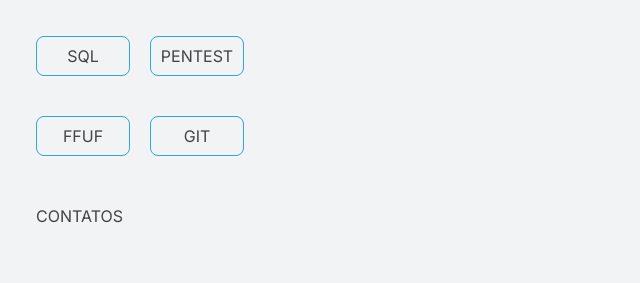
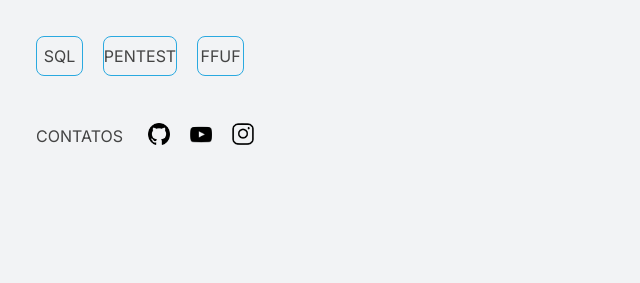
Before and after one commit to 0rakul0/TCC, a browser extension: page view/index.html in a window 1280 px wide. Shown: the whole page, without its empty margins (0-640 px from the left). Drawn offline with Linux system fonts and the light colour scheme.

Commit message:
atualização

```diff
--- a/view/index.html
+++ b/view/index.html
@@ -18,17 +18,23 @@
         <div class="bntContainer">
             <div class="bnt"><a href="sql.html">SQL</a></div>
             <div class="bnt"><a href="pentest.html">PENTEST</a></div>
+            <div class="bnt"><a href="ffuf.html">FFUF</a></div>
         </div>
-        <div class="bntContainer">
-            <div class="bnt" id="ffuf"><a href="ffuf.html">FFUF</a></div>
-            <div class="bnt" id="git">GIT</div>
-        </div>
+
         <div class="bntContainer">
             <div class="bntContatos" id="contatos">
                 <p>CONTATOS</p>
-                    <img src="" alt="">
-                    <img src="" alt="">
-                    <img src="" alt="">
+                    <div class="icones">
+                       <a href="http://github.com/0rakul0" target="_blank">
+                        <img src="../img/iconGithub.png" alt="github">
+                       </a>
+                       <a href="http://youtube.com/0rakul0" target="_blank">
+                        <img src="../img/iconYoutube.png" alt="youtube">
+                       </a>
+                       <a href="http://instagram.com/0rakul0" target="_blank">
+                        <img src="../img/iconInstagram.png" alt="instagram">
+                       </a>
+                    </div>
                 </div>
             </div>
         </div>
--- a/view/styles/ffuf.css
+++ b/view/styles/ffuf.css
@@ -0,0 +1,56 @@
+:root{
+    --white:#fff;
+    --background:#f2f3f5;
+    --gray-line: #dcdde0;
+    --text:#444;
+    --text-highlight:#b3b6ff;
+    --title:#2e384d;
+    --red:#e83f5b;
+    --green:#4cd62b;
+    --blue:#5965e0;
+    --blue-dark:#4953b8;
+    --blue-twitter:#2aa9e0;
+}
+*{
+    margin: 0;
+    padding: 0;
+    box-sizing: border-box;
+}
+body{
+    background: var(--background);
+    color: var(--text);
+    width: 280px;
+    height: 280px;
+
+}
+body, button, textarea, input{
+    font: 400 1rem "Inter", sans-serif;
+}
+a{
+    color: inherit;
+    text-decoration: none;
+}
+.btnAddUrl{
+    display: flex;
+    flex-direction:column;
+    padding:20px;
+}
+.btnAddUrl a{
+    text-decoration: none;
+}
+.btnAddUrl p{
+    display: flex;
+    align-items: center;
+    justify-content:center;
+    text-align: center;
+}
+.btnAddUrl button{
+    height: 30px;
+    background: var(--blue);
+    border:0;
+    border-radius: 8px;
+    margin-bottom: 20px;
+}
+.resultado{
+    padding:20px;
+}
--- a/view/styles/index.css
+++ b/view/styles/index.css
@@ -20,7 +20,7 @@ body{
     background: var(--background);
     color: var(--text);
     width: 280px;
-    height: 280px;
+    height: 180px;
 
 }
 body, button, textarea, input{
@@ -63,3 +63,16 @@ a{
     justify-content: space-between;
     align-items: center;
 }
+.bntContatos p{
+    margin-right: 25px;
+}
+.icones{
+    display: flex;
+    align-items: center;
+    gap: 20px;
+    justify-content: space-around;
+}
+.icones img{
+    width: 22px;
+    height: 22px;
+}
```
Also changed, not shown: js/app2.js (+30 -17 lines), view/ffuf.html (+11 -3 lines), img/capFFuf.jpeg (added), img/capSql.jpeg (added), img/captuara de tela.png (added), img/captura de tela.jpeg (added), img/ffuf.png (added), img/iconGithub.png (added), img/iconInstagram.png (added), img/iconYoutube.png (added), img/index.png (added), img/pentest.png (renamed from img/front.png), img/pesquisaDePentest.jpeg (added), img/sqlInject.png (added), 1 more files, 2 other files.
